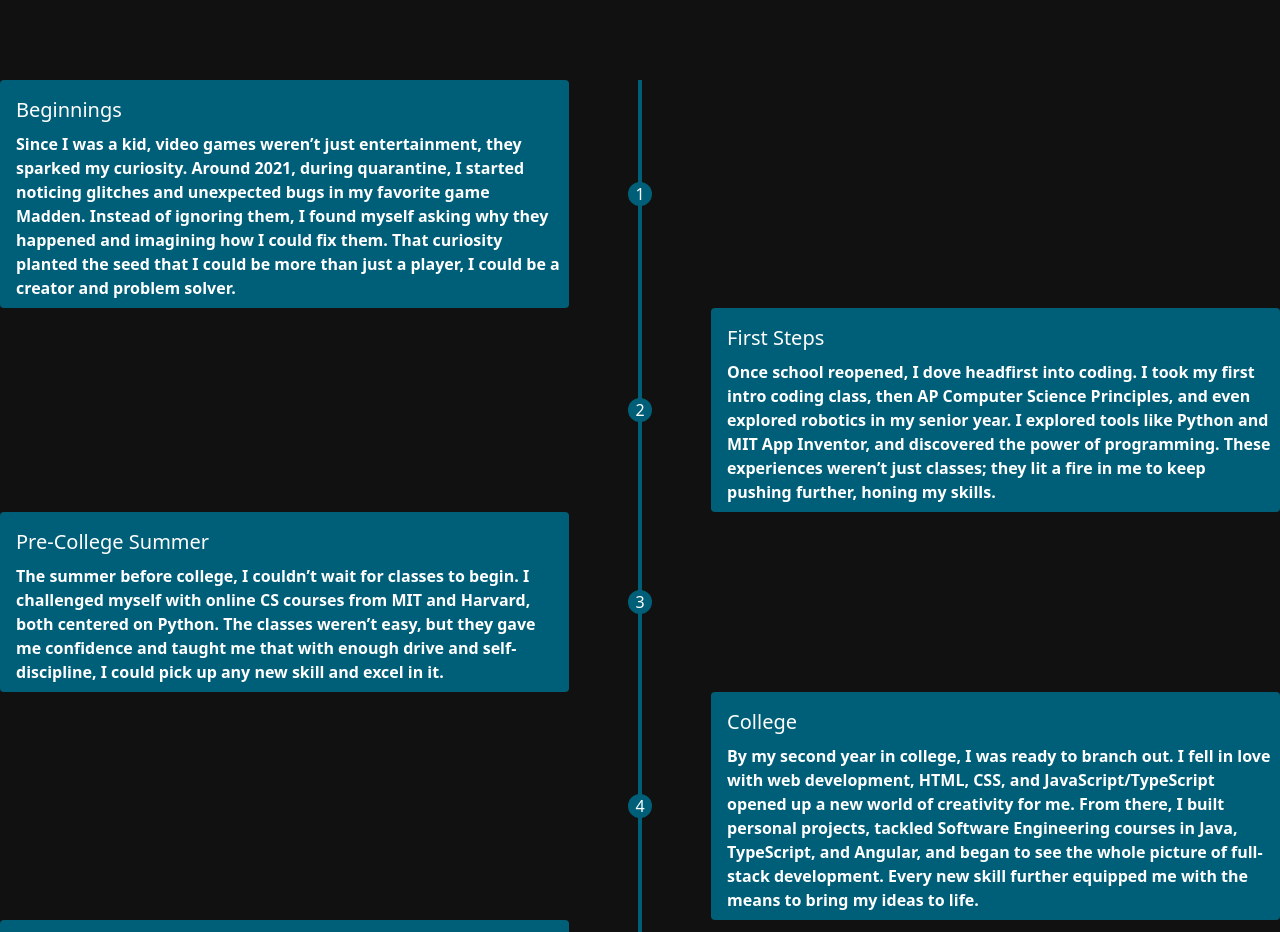
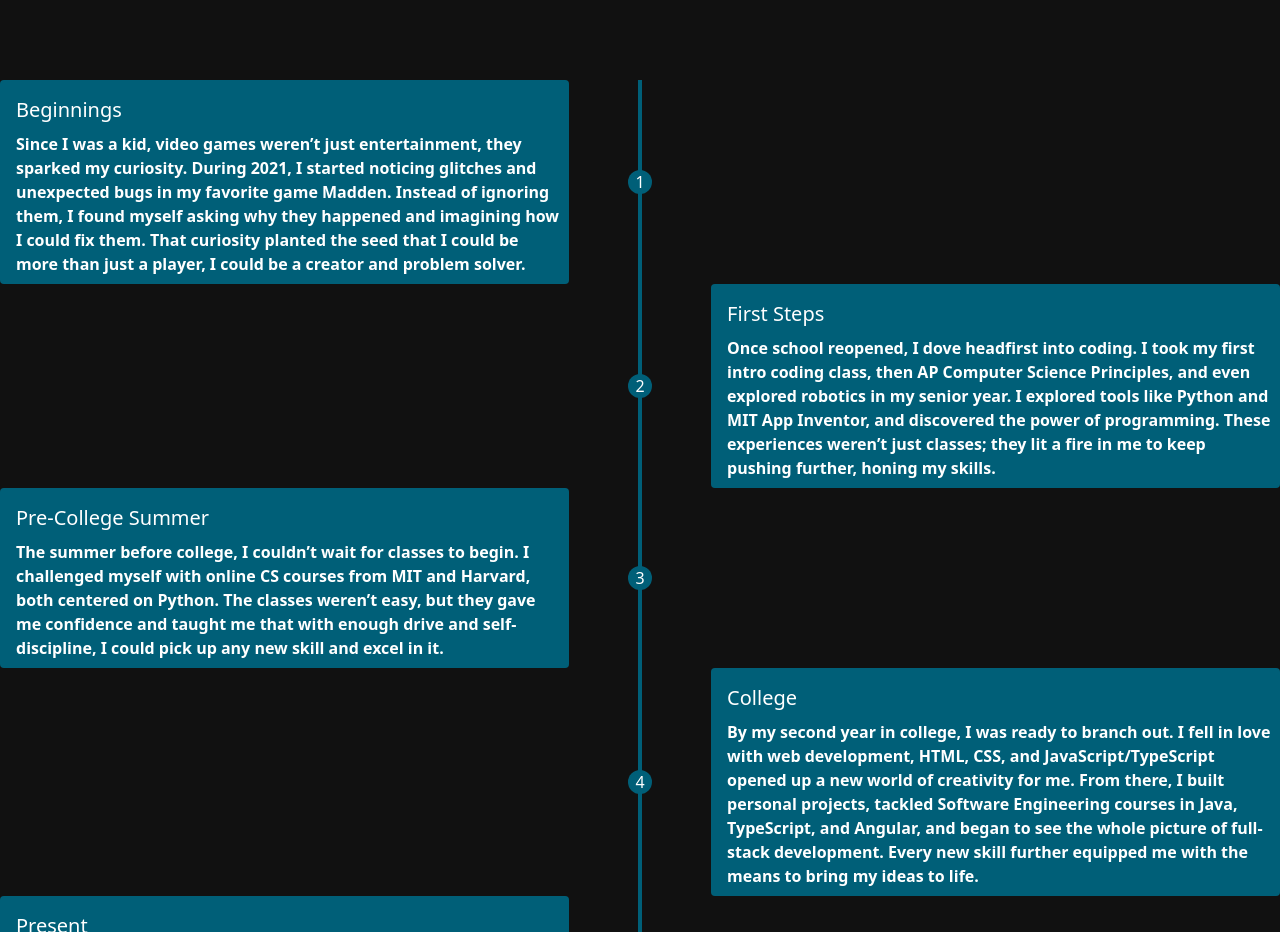
Before and after one commit to AazeemVS/Portfolio-Site, a React (Vite) app: page /AboutMe in a window 1280 px wide. Shown: the part 3401-4333 px from the top of the page. Built offline with nearby package versions, Linux system fonts and the light colour scheme.

Commit message:
updatde story section

```diff
--- a/src/components/ui/about-us/story-mobile.tsx
+++ b/src/components/ui/about-us/story-mobile.tsx
@@ -25,12 +25,11 @@ const StoryMobile = () => {
             <h1 className="text-white text-xl font-medium py-2">Beginnings</h1>
             <p className="text-white text-sm font-semibold">
               Since I was a kid, video games weren’t just entertainment, they
-              sparked my curiosity. Around 2021, during quarantine, I started
-              noticing glitches and unexpected bugs in my favorite game Madden.
-              Instead of ignoring them, I found myself asking why they happened
-              and imagining how I could fix them. That curiosity planted the
-              seed that I could be more than just a player, I could be a creator
-              and problem solver.
+              sparked my curiosity. During 2021, I started noticing glitches and
+              unexpected bugs in my favorite game Madden. Instead of ignoring
+              them, I found myself asking why they happened and imagining how I
+              could fix them. That curiosity planted the seed that I could be
+              more than just a player, I could be a creator and problem solver.
             </p>
           </div>
         </div>
--- a/src/components/ui/about-us/story.tsx
+++ b/src/components/ui/about-us/story.tsx
@@ -41,12 +41,12 @@ const Story = () => {
               </h1>
               <p className="text-white text-sm md:text-base font-semibold">
                 Since I was a kid, video games weren’t just entertainment, they
-                sparked my curiosity. Around 2021, during quarantine, I started
-                noticing glitches and unexpected bugs in my favorite game
-                Madden. Instead of ignoring them, I found myself asking why they
-                happened and imagining how I could fix them. That curiosity
-                planted the seed that I could be more than just a player, I
-                could be a creator and problem solver.
+                sparked my curiosity. During 2021, I started noticing glitches
+                and unexpected bugs in my favorite game Madden. Instead of
+                ignoring them, I found myself asking why they happened and
+                imagining how I could fix them. That curiosity planted the seed
+                that I could be more than just a player, I could be a creator
+                and problem solver.
               </p>
             </div>
           </motion.div>
```
